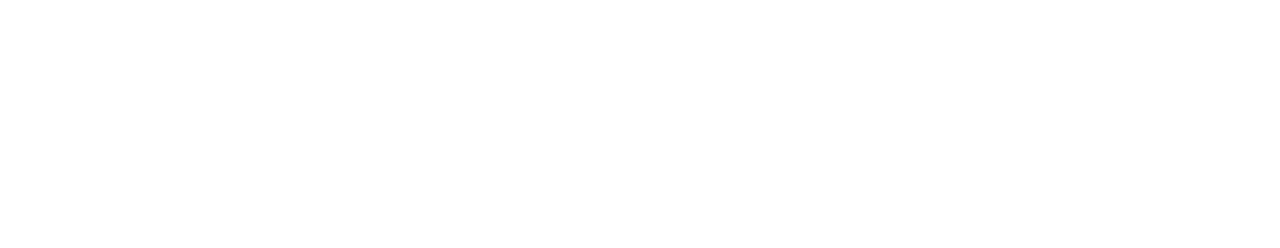
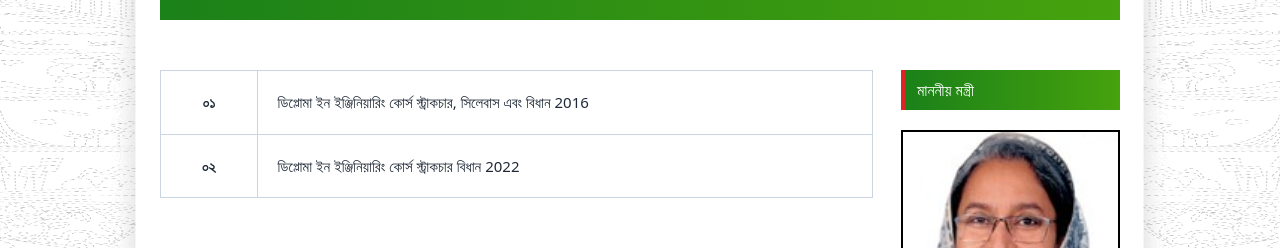
Before and after one commit to tpicpc/Thakurgaon-Polytechnic-Institute, a React (Vite) app: page /Syllabus in a window 1280 px wide. Before the commit this address had no page. Shown: the part 425-673 px from the top of the page. Built offline with nearby package versions, Linux system fonts and the light colour scheme.

Commit message:
again work on Syllabus

```diff
--- a/src/Body/AllCatagory/AcademicInformation.jsx
+++ b/src/Body/AllCatagory/AcademicInformation.jsx
@@ -16,7 +16,9 @@ export default function AcademicInformation() {
 
                 <li className='flex items-center'><Link to={"/SemesterPlan"}><span className=" text-2xl pr-1">▸</span>সেমিস্টার প্ল্যান</Link></li>
 
-                <li className='flex items-center'><a href="#"><span className=" text-2xl pr-1">▸</span>সিলেবাস</a></li>
+                <li className='flex items-center'><Link to={"/Syllabus"}><span className=" text-2xl pr-1">▸</span>সিলেবাস</Link></li>
+
+
                 <li className='flex items-center'><a href="#"><span className=" text-2xl pr-1">▸</span>পরীক্ষার ফলাফল</a></li>
             </ul>
         </div>
--- /dev/null
+++ b/src/Body/AllCatagory/Syllabus.jsx
@@ -0,0 +1,23 @@
+import { Link } from "react-router-dom"
+
+export default function Syllabus() {
+    const style='border border-slate-300 p-5'
+
+    return (
+      <div>
+          <table className="border-collapse border border-slate-400 text-[15px] w-full">
+
+              <tr>
+                  <th className={`${style}`}>০১</th>
+                  <td className={`${style} `}><Link>ডিপ্লোমা ইন ইঞ্জিনিয়ারিং কোর্স স্ট্রাকচার, সিলেবাস এবং বিধান 2016</Link></td>
+              </tr>
+
+              <tr>
+                <th className={`${style}`}>০২</th>
+                  <td className={`${style} `}><Link>ডিপ্লোমা ইন ইঞ্জিনিয়ারিং কোর্স স্ট্রাকচার বিধান 2022</Link></td>
+              </tr>
+
+          </table>
+      </div>
+    )
+}
--- a/src/main.jsx
+++ b/src/main.jsx
@@ -24,6 +24,7 @@ import ClassRoutine from './Body/AllCatagory/AcademicInformation/ClassRoutine.js
 import ExamRoutine from './Body/AllCatagory/AcademicInformation/ExamRoutine.jsx';
 import DigitalClassContent from './Body/AllCatagory/AcademicInformation/DigitalClassContent.jsx';
 import SemesterPlan from './Body/AllCatagory/SemesterPlan.jsx';
+import Syllabus from './Body/AllCatagory/Syllabus.jsx';
 
 const router = createBrowserRouter([
   {
@@ -86,6 +87,10 @@ const router = createBrowserRouter([
         path:"/SemesterPlan",
         element: <SemesterPlan></SemesterPlan>
       },
+      {
+        path:"/Syllabus",
+        element: <Syllabus></Syllabus>
+      },
     ]
   },
 ]);
```
